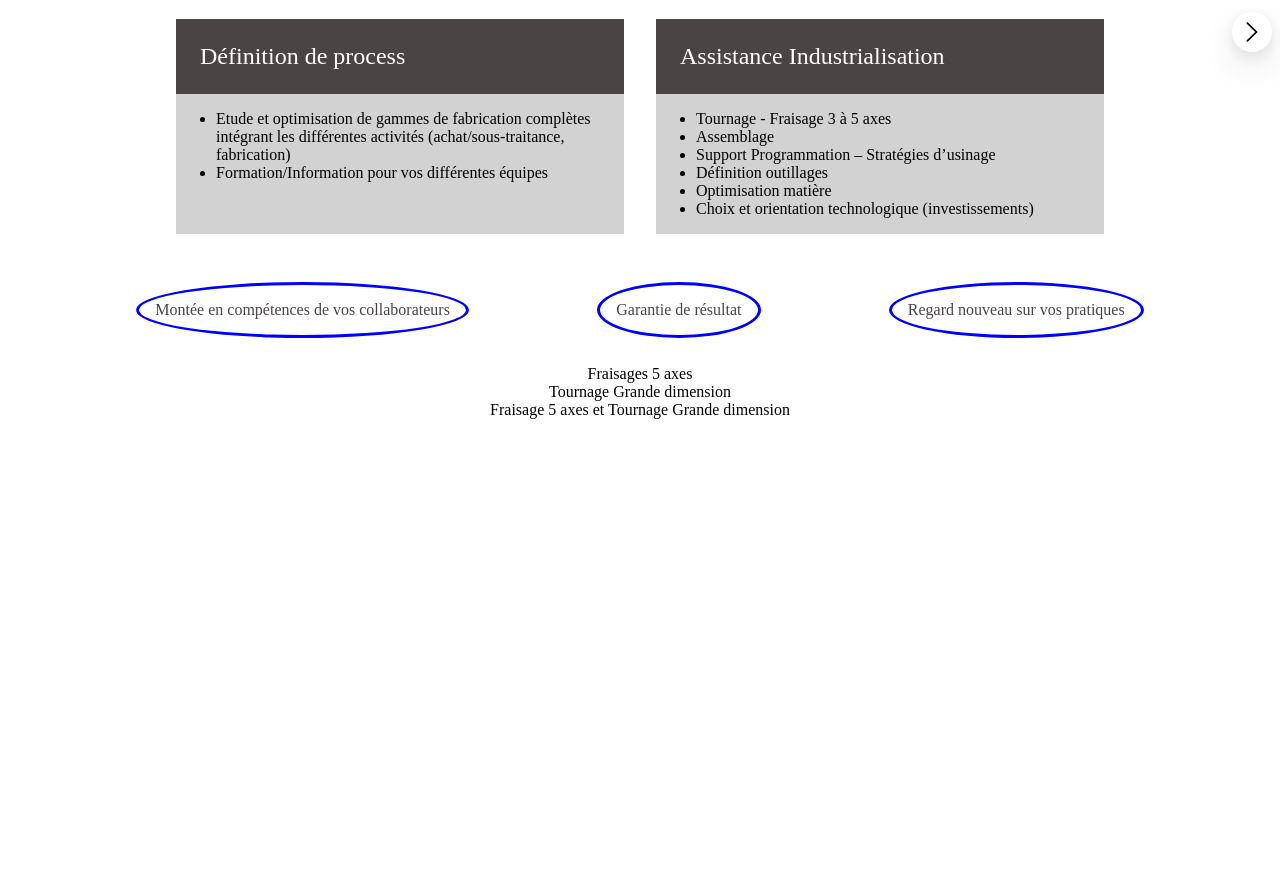
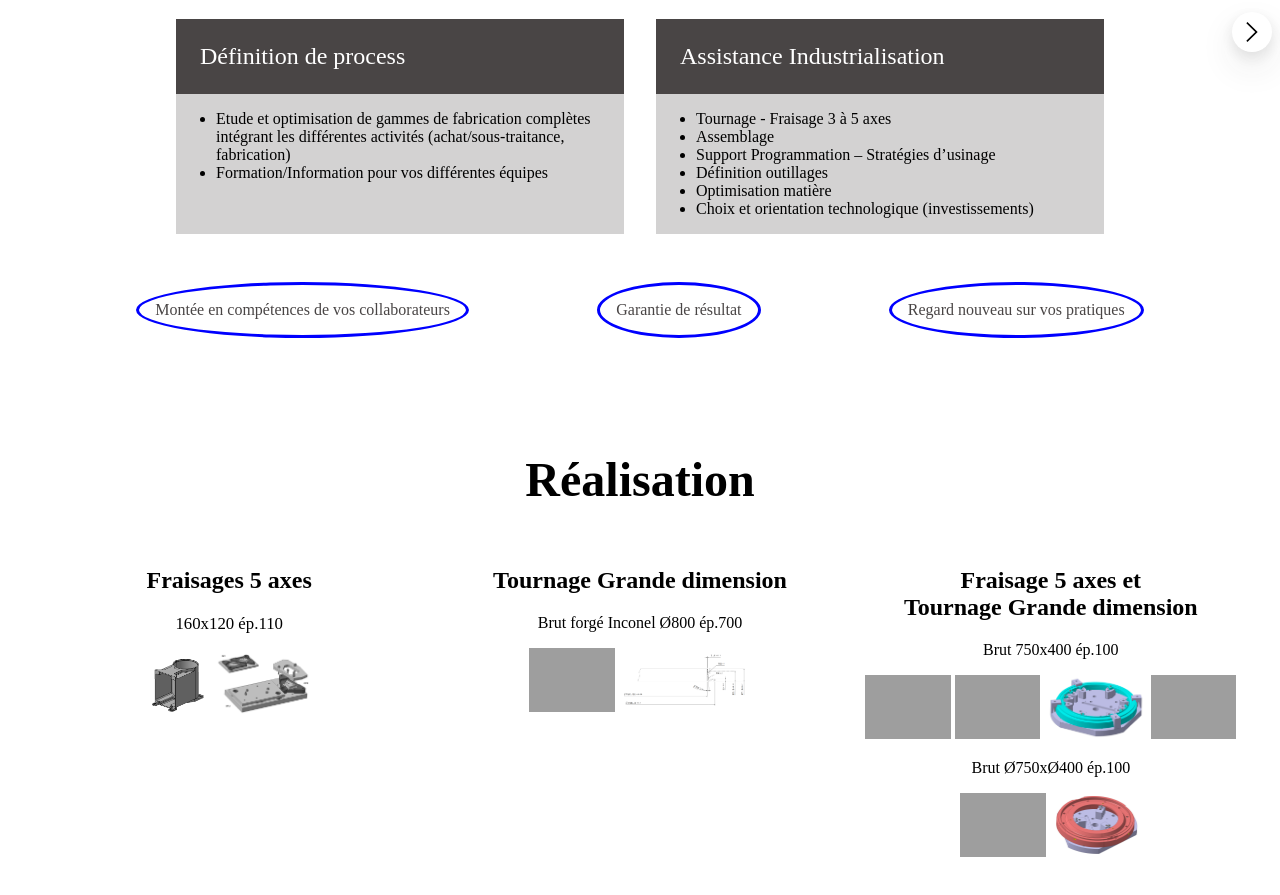
Before and after one commit to nat5687/MV-TechExpert, a website built with Vite: page index.html in a window 1280 px wide. Shown: the part 1625-2520 px from the top of the page. Before the commit the page ends 2052 px from the top, so only its background shows below. Built offline with nearby package versions, Linux system fonts and the light colour scheme; grey boxes are pictures that could not be loaded.

Commit message:
Finish réalisation in column

```diff
--- a/index.html
+++ b/index.html
@@ -260,9 +260,44 @@
         </div>
       </section>
       <section class="realisation-wrapper" id="realisation">
-        <div class="realisation-item realisation-item1">Fraisages 5 axes</div>
-        <div class="realisation-item realisation-item2">Tournage Grande dimension</div>
-        <div class="realisation-item realisation-item3">Fraisage 5 axes et Tournage Grande dimension</div>
+        <h1 class="h1-realisation">Réalisation</h1>
+        <div class="realisation-main">
+          <div class="realisation-item-wrapper realisation-wrapper-item1">
+            <h2 class="h2-realisation">Fraisages 5 axes<h2>
+            <div class="realisation-item realisation-item1">
+                <p class="p-realisation">160x120 ép.110</p>
+                <div class="img-wrapper-realisation">
+                <img src="public/img/Boitier.bmp" alt="" class="img-realisation">
+                <img src="public/img/levier.bmp" alt="" class="img-realisation">
+              </div>
+            </div>
+          </div>
+          <div class="realisation-item-wrapper realisation-wrapper-item2">
+            <h2 class="h2-realisation">Tournage Grande dimension</h2>
+            <div class="realisation-item realisation-item2">
+              <p class="p-realisation">Brut forgé Inconel Ø800 ép.700</p>
+              <div class="img-wrapper-realisation">
+                <img src="public/img/bride m53.bmp" alt="" class="img-realisation">
+                <img src="public/img/Capture d’écran 2023-06-26 155006.png" alt="" class="img-realisation">
+              </div>
+            </div>
+          </div>
+          <div class="realisation-item-wrapper realisation-wrapper-item3">
+            <h2 class="h2-realisation">Fraisage 5 axes et <br> Tournage Grande dimension</h2>
+            <div class="realisation-item realisation-item3">
+              <p class="p-realisation">Brut 750x400 ép.100</p>
+              <div class="img-wrapper-realisation">
+                <img src="public/img/20230608_171548 - Modifié - Modifié.png" alt="" class="img-realisation">
+                <img src="public/img/20230530_121743.jpg" alt="" class="img-realisation">
+                <img src="public/img/OT Tournage fraisage demi bride.bmp" alt="" class="img-realisation">
+                <img src="public/img/20230531_062838 - Modifié.png" alt="" class="img-realisation">
+                <p class="p-realisation">Brut Ø750xØ400 ép.100</p>
+                <img src="public/img/20230608_072846 - Modifié - Modifié.png" alt="" class="img-realisation">
+                <img src="public/img/bride avionique.bmp" alt="" class="img-realisation">
+            </div>
+            </div>
+          </div>
+        </div>
       </section>
     </main>
     <footer id="footer"></footer>
--- a/src/style/_realisation.scss
+++ b/src/style/_realisation.scss
@@ -1,5 +1,31 @@
 .realisation-wrapper{
     display: flex;
     flex-direction: column;
+    width: 100%;
     align-items: center;
+    justify-content: space-evenly;
+    margin: 3rem;
 }
+ .img-realisation {
+    height: 4rem;
+}
+.realisation-main {
+    display: flex;
+    flex-direction: row;
+    justify-content: space-evenly;
+    width: 100%;
+    text-align: center;
+}
+
+.h1-realisation{
+    font-size: 3rem;
+}
+.realisation-item1 :nth-child(1) {
+    font-size: 0.7em;
+    font-weight: normal;
+
+}
+
+.realisation-item-wrapper{
+    width: 30%;
+}
--- a/src/style/style.scss
+++ b/src/style/style.scss
@@ -13,6 +13,7 @@ main{
 @import url(_expertise.scss);
 @import url(_carousel.scss);
 @import url(_realisation.scss);
+
 a{
     text-decoration: none;
     color: black;
```
Also changed, not shown: public/img/Boitier.bmp (added), public/img/Capture d’écran 2023-06-26 155006.png (added), public/img/OT Tournage fraisage demi bride.bmp (added), public/img/bride avionique.bmp (added), public/img/levier.bmp (added), 6 other files.
